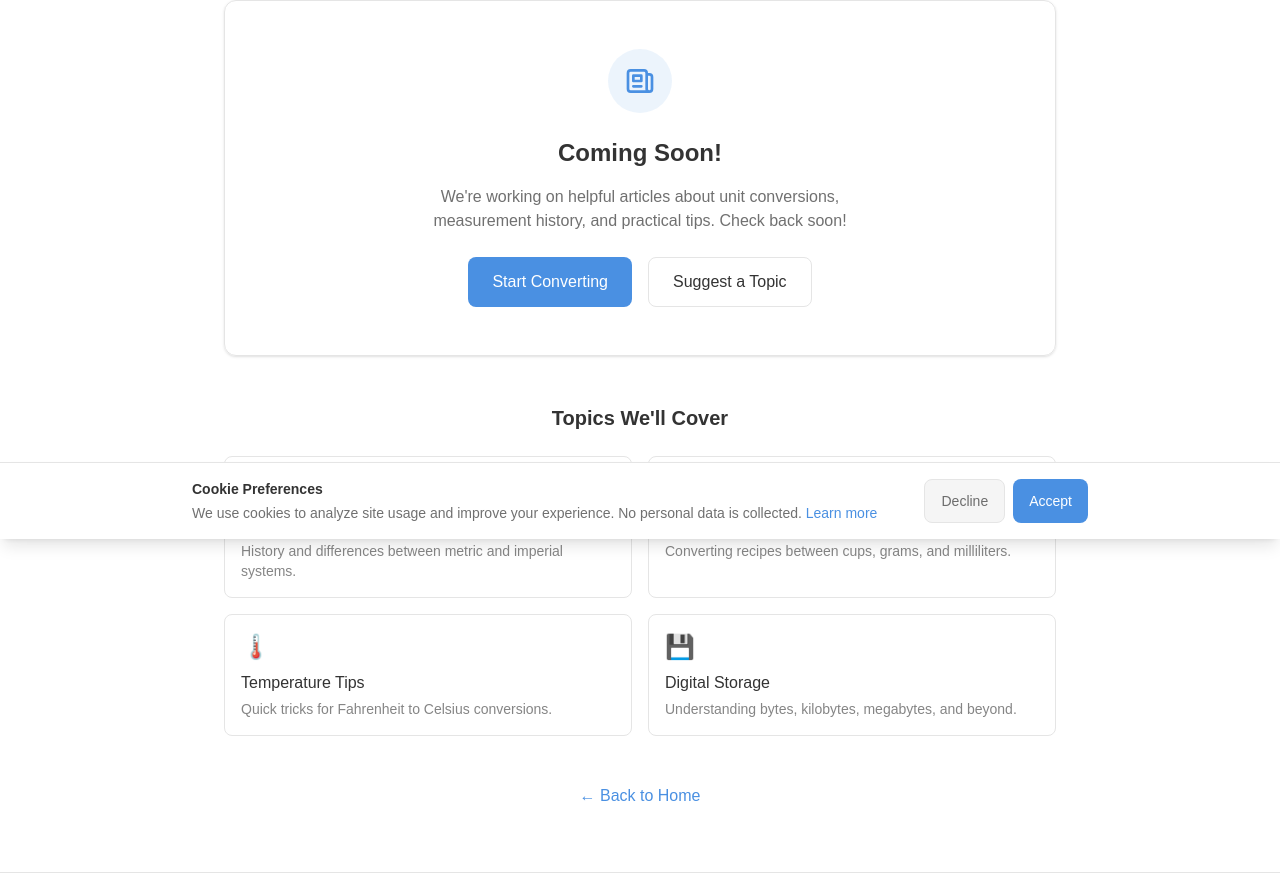
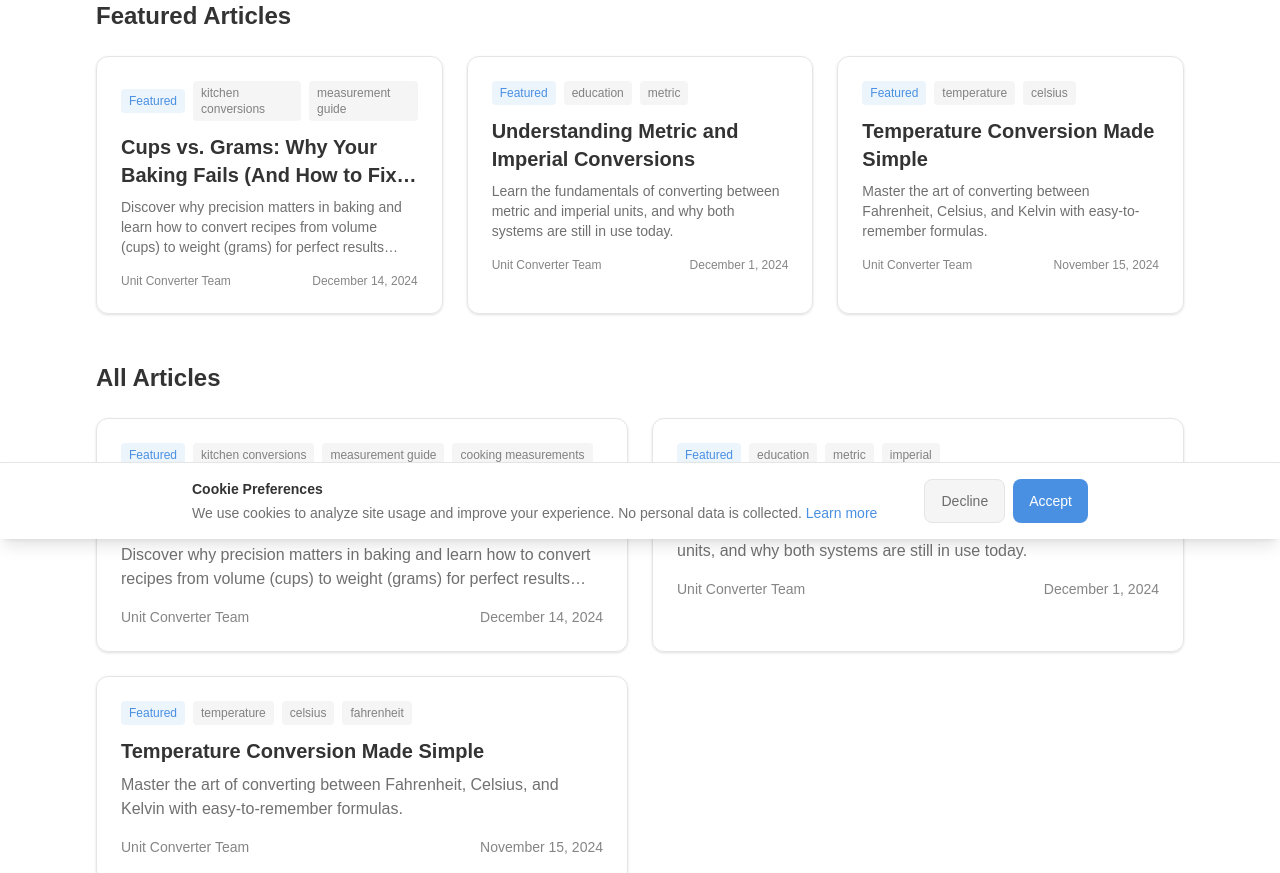
Before and after one commit to AverageSasquatch/conversion-calculator, a Next.js app: page /blog in a window 1280 px wide. Shown: the part 261-1134 px from the top of the page. Built offline with nearby package versions, Linux system fonts and the light colour scheme; no server answers.

Commit message:
fix: update blog page to display posts from JSON data

```diff
--- a/src/app/blog/page.tsx
+++ b/src/app/blog/page.tsx
@@ -1,5 +1,6 @@
 import { Metadata } from "next";
 import Link from "next/link";
+import { getAllPosts, getFeaturedPosts } from "@/lib/blog";
 
 export const metadata: Metadata = {
   title: "Blog",
@@ -12,9 +13,20 @@ export const metadata: Metadata = {
   },
 };
 
+function formatDate(dateString: string): string {
+  return new Date(dateString).toLocaleDateString("en-US", {
+    year: "numeric",
+    month: "long",
+    day: "numeric",
+  });
+}
+
 export default function BlogPage() {
+  const allPosts = getAllPosts();
+  const featuredPosts = getFeaturedPosts();
+
   return (
-    <div className="max-w-4xl mx-auto px-4 sm:px-6 lg:px-8 py-12 sm:py-16">
+    <div className="max-w-6xl mx-auto px-4 sm:px-6 lg:px-8 py-12 sm:py-16">
       {/* Header */}
       <div className="text-center mb-12">
         <h1 className="text-3xl sm:text-4xl font-bold text-foreground mb-4">
@@ -25,7 +37,8 @@ export default function BlogPage() {
         </p>
       </div>
 
-      {/* Coming Soon */}
+      {allPosts.length === 0 ? (
+        /* Coming Soon - if no posts */
         <div className="bg-card rounded-xl p-8 sm:p-12 shadow-sm border border-border text-center">
           <div className="w-16 h-16 bg-primary/10 rounded-full flex items-center justify-center mx-auto mb-6">
             <svg
@@ -50,68 +63,98 @@ export default function BlogPage() {
             We&apos;re working on helpful articles about unit conversions, measurement
             history, and practical tips. Check back soon!
           </p>
-        <div className="flex flex-col sm:flex-row gap-4 justify-center">
+        </div>
+      ) : (
+        <>
+          {/* Featured Posts */}
+          {featuredPosts.length > 0 && (
+            <section className="mb-12">
+              <h2 className="text-2xl font-bold text-foreground mb-6">Featured Articles</h2>
+              <div className="grid md:grid-cols-2 lg:grid-cols-3 gap-6">
+                {featuredPosts.map((post) => (
                   <Link
-            href="/"
-            className="inline-flex items-center justify-center px-6 py-3 bg-primary text-white font-medium rounded-lg hover:bg-primary/90 transition-colors focus:outline-none focus:ring-2 focus:ring-primary focus:ring-offset-2"
+                    key={post.id}
+                    href={`/blog/${post.slug}`}
+                    className="group bg-card rounded-xl overflow-hidden shadow-sm border border-border hover:shadow-md transition-shadow"
                   >
-            Start Converting
-          </Link>
-          <Link
-            href="/contact"
-            className="inline-flex items-center justify-center px-6 py-3 border border-border text-foreground font-medium rounded-lg hover:bg-muted transition-colors focus:outline-none focus:ring-2 focus:ring-primary focus:ring-offset-2"
+                    <div className="p-6">
+                      <div className="flex items-center gap-2 mb-3">
+                        <span className="px-2 py-1 bg-primary/10 text-primary text-xs font-medium rounded">
+                          Featured
+                        </span>
+                        {post.tags.slice(0, 2).map((tag) => (
+                          <span
+                            key={tag}
+                            className="px-2 py-1 bg-muted text-foreground/60 text-xs rounded"
                           >
-            Suggest a Topic
-          </Link>
+                            {tag}
+                          </span>
+                        ))}
+                      </div>
+                      <h3 className="text-xl font-semibold text-foreground mb-2 group-hover:text-primary transition-colors line-clamp-2">
+                        {post.title}
+                      </h3>
+                      <p className="text-foreground/70 text-sm mb-4 line-clamp-3">
+                        {post.excerpt}
+                      </p>
+                      <div className="flex items-center justify-between text-xs text-foreground/60">
+                        <span>{post.author}</span>
+                        <time dateTime={post.publishedAt}>
+                          {formatDate(post.publishedAt)}
+                        </time>
                       </div>
                     </div>
+                  </Link>
+                ))}
+              </div>
+            </section>
+          )}
 
-      {/* Topics Preview */}
-      <div className="mt-12">
-        <h3 className="text-xl font-semibold text-foreground mb-6 text-center">
-          Topics We&apos;ll Cover
+          {/* All Posts */}
+          <section>
+            <h2 className="text-2xl font-bold text-foreground mb-6">
+              {featuredPosts.length > 0 ? "All Articles" : "Articles"}
+            </h2>
+            <div className="grid md:grid-cols-2 gap-6">
+              {allPosts.map((post) => (
+                <Link
+                  key={post.id}
+                  href={`/blog/${post.slug}`}
+                  className="group bg-card rounded-xl p-6 shadow-sm border border-border hover:shadow-md transition-shadow"
+                >
+                  <div className="flex items-center gap-2 mb-3">
+                    {post.featured && (
+                      <span className="px-2 py-1 bg-primary/10 text-primary text-xs font-medium rounded">
+                        Featured
+                      </span>
+                    )}
+                    {post.tags.slice(0, 3).map((tag) => (
+                      <span
+                        key={tag}
+                        className="px-2 py-1 bg-muted text-foreground/60 text-xs rounded"
+                      >
+                        {tag}
+                      </span>
+                    ))}
+                  </div>
+                  <h3 className="text-xl font-semibold text-foreground mb-2 group-hover:text-primary transition-colors">
+                    {post.title}
                   </h3>
-        <div className="grid sm:grid-cols-2 gap-4">
-          <div className="bg-card rounded-lg p-4 border border-border">
-            <span className="text-2xl mb-2 block">📏</span>
-            <h4 className="font-medium text-foreground mb-1">Measurement Systems</h4>
-            <p className="text-sm text-foreground/60">
-              History and differences between metric and imperial systems.
+                  <p className="text-foreground/70 mb-4 line-clamp-2">
+                    {post.excerpt}
                   </p>
+                  <div className="flex items-center justify-between text-sm text-foreground/60">
+                    <span>{post.author}</span>
+                    <time dateTime={post.publishedAt}>
+                      {formatDate(post.publishedAt)}
+                    </time>
                   </div>
-          <div className="bg-card rounded-lg p-4 border border-border">
-            <span className="text-2xl mb-2 block">🍳</span>
-            <h4 className="font-medium text-foreground mb-1">Cooking Conversions</h4>
-            <p className="text-sm text-foreground/60">
-              Converting recipes between cups, grams, and milliliters.
-            </p>
+                </Link>
+              ))}
             </div>
-          <div className="bg-card rounded-lg p-4 border border-border">
-            <span className="text-2xl mb-2 block">🌡️</span>
-            <h4 className="font-medium text-foreground mb-1">Temperature Tips</h4>
-            <p className="text-sm text-foreground/60">
-              Quick tricks for Fahrenheit to Celsius conversions.
-            </p>
-          </div>
-          <div className="bg-card rounded-lg p-4 border border-border">
-            <span className="text-2xl mb-2 block">💾</span>
-            <h4 className="font-medium text-foreground mb-1">Digital Storage</h4>
-            <p className="text-sm text-foreground/60">
-              Understanding bytes, kilobytes, megabytes, and beyond.
-            </p>
-          </div>
-        </div>
-      </div>
-
-      {/* Back Link */}
-      <div className="mt-12 text-center">
-        <Link
-          href="/"
-          className="text-primary hover:underline focus:outline-none focus:ring-2 focus:ring-primary rounded"
-        >
-          ← Back to Home
-        </Link>
-      </div>
+          </section>
+        </>
+      )}
     </div>
   );
 }
```
Lines whose indentation alone changed are shown as unchanged.
